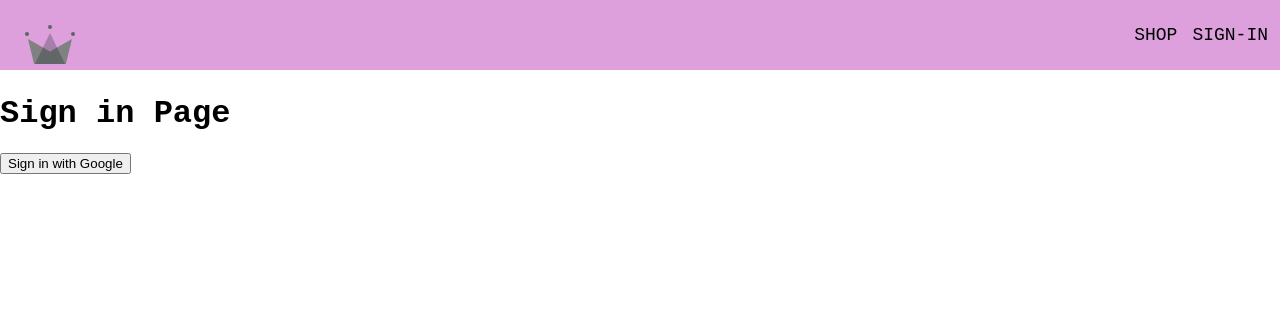
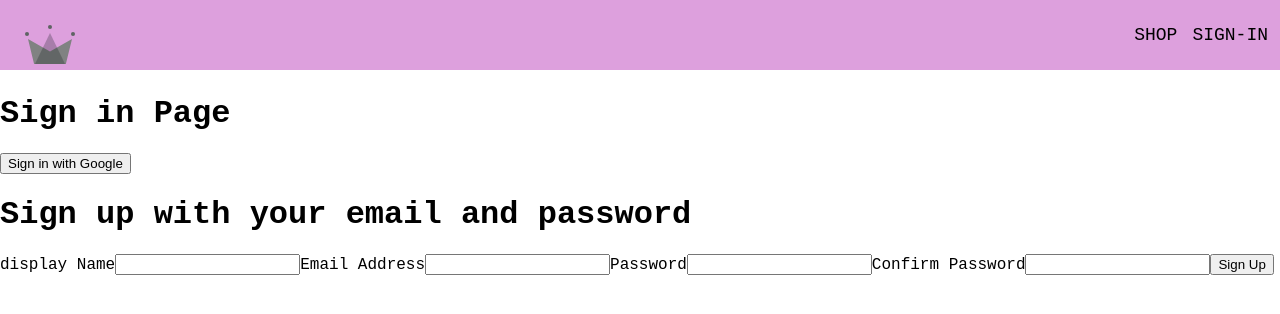
Before and after one commit to fiokee/clothing-store.github.io, a React (Create React App) app: page /signIn in a window 1280 px wide. Shown: the top 314 px of the page. Built offline with nearby package versions, Linux system fonts and the light colour scheme.

Commit message:
working on the sign up component

```diff
--- /dev/null
+++ b/src/components/signUp-form/signUp.js
@@ -0,0 +1,38 @@
+import { useState } from "react";
+
+const defaultForm = {
+    displayName: '',
+    email: '',
+    password: '',
+    confirmPassword: ''
+}
+
+const SignUp = ()=>{
+    const [formField, setFormField] = useState(defaultForm);
+    const {displayName, email, password, confirmPassword} = formField;
+
+    const handleChange = (event)=>{
+      const {name} = event
+    }
+    return(
+        <div>
+            <h1>Sign up with your email and password </h1>
+            <form onSubmit={()=>{}}>
+                <label>display Name</label>
+                <input type="text" required onChange={handleChange} name='displayname' value={displayName}/>
+
+                <label>Email Address</label>
+                <input type="email" required onChange={handleChange}/>
+
+                <label>Password</label>
+                <input type="password" required/>
+
+                <label>Confirm Password</label>
+                <input type="password" required/>
+                <button type="submit">Sign Up</button>
+            </form>
+        </div>
+    )
+}
+
+export default SignUp;
--- a/src/routes/signIn/signIn.js
+++ b/src/routes/signIn/signIn.js
@@ -1,14 +1,15 @@
 import {signInWithgooglePopup, createUserDocumentFromAuth} from '../../utils/firebase/firebase';
-
+import SignUp from '../../components/signUp-form/signUp';
 const SignIn = ()=>{
     const logGoogleUser = async () =>{
         const {user} = await signInWithgooglePopup();
-        createUserDocumentFromAuth(user)
+        const userDocRef = await createUserDocumentFromAuth(user)
     }
     return(
         <div>
             <h1>Sign in Page</h1>
             <button onClick={logGoogleUser}>Sign in with Google</button>
+            <SignUp/>
         </div>
     )
 }
--- a/src/utils/firebase/firebase.js
+++ b/src/utils/firebase/firebase.js
@@ -47,4 +47,5 @@
         console.log('there was an error creating user', error.message);
       }
     }
-  }
+    return userDocRef;
+  };
```
